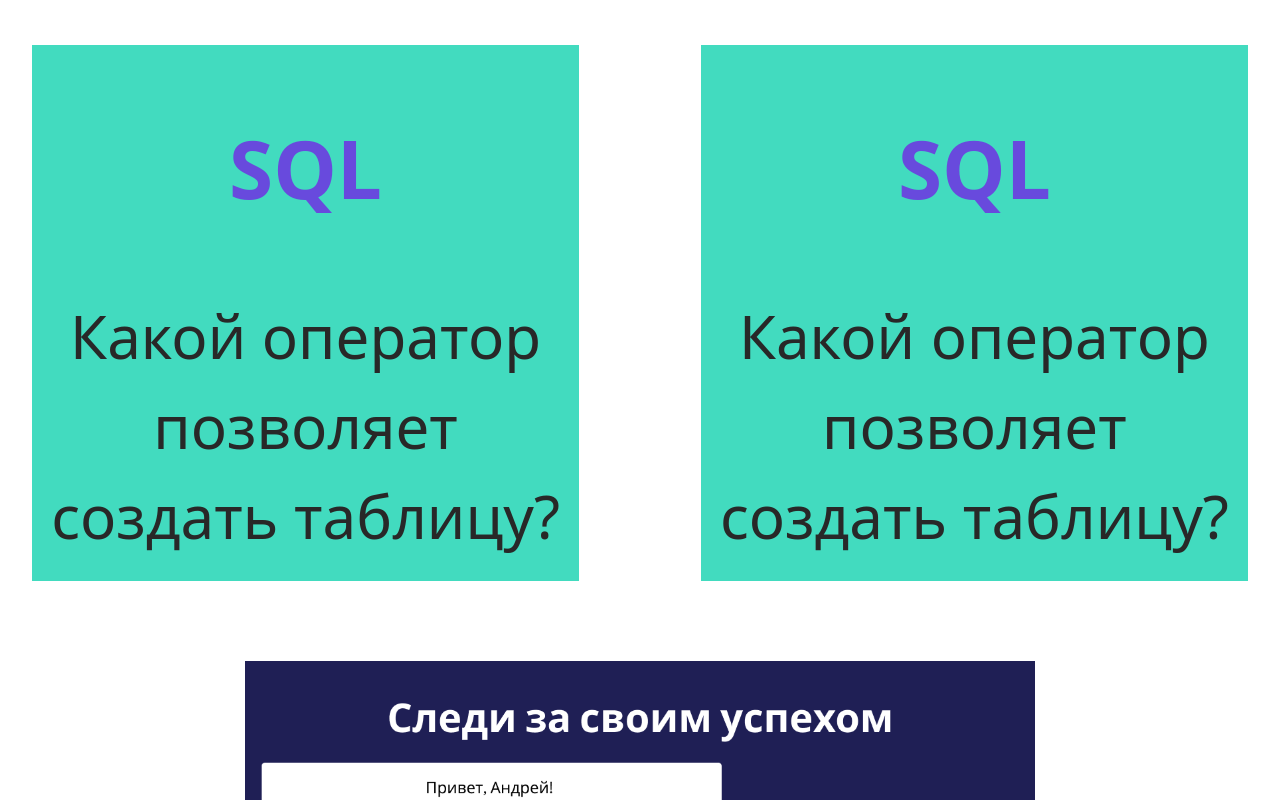
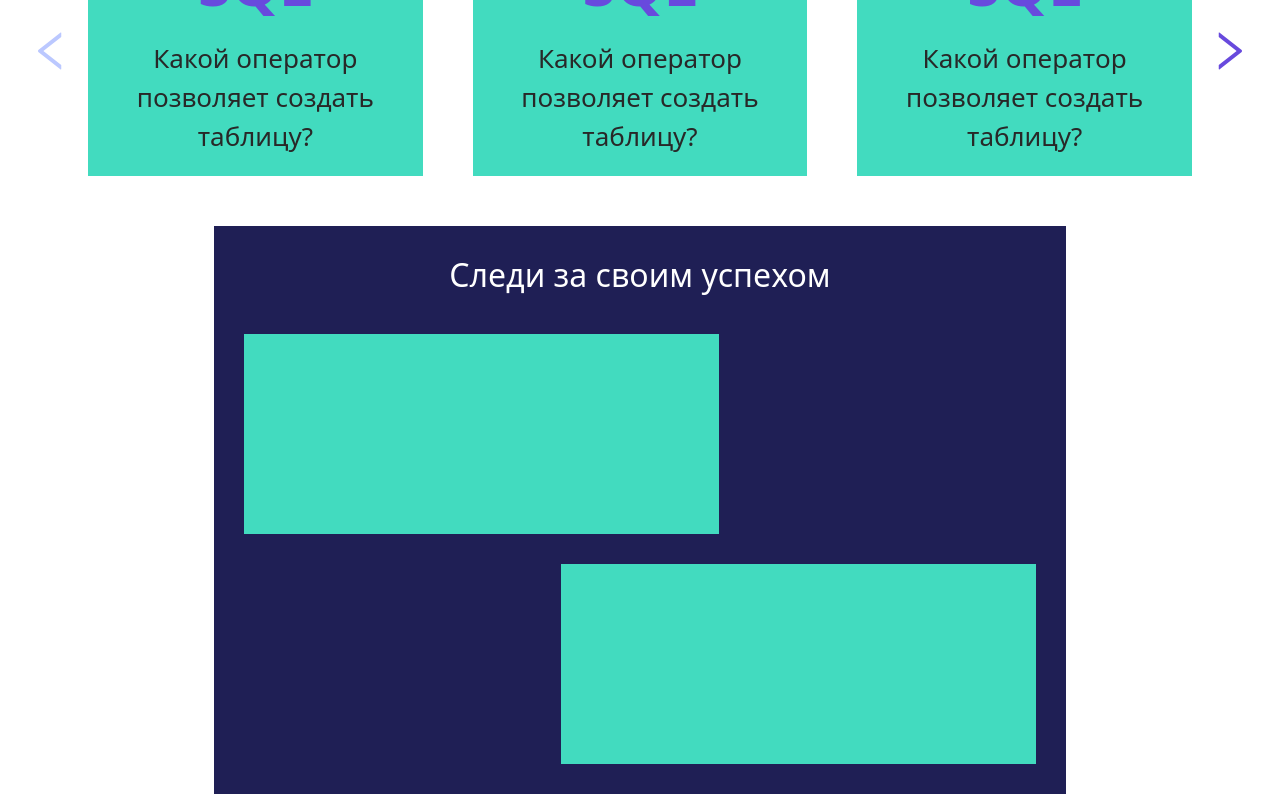
Before and after one commit to Train-lab-intern/frontend_dev, a React (Create React App) app: page / in a window 1280 px wide. Shown: the part 1620-2420 px from the top of the page. Built offline with nearby package versions, Linux system fonts and the light colour scheme; no server answers.

Commit message:
change style main page

```diff
--- a/package.json
+++ b/package.json
@@ -24,6 +24,7 @@
     "react-redux": "^8.1.1",
     "react-router-dom": "^6.14.1",
     "react-scripts": "5.0.1",
+    "swiper": "^11.0.6",
     "typescript": "^4.9.5",
     "web-vitals": "^2.1.4"
   },
--- a/src/pages/Main/MainPage.module.scss
+++ b/src/pages/Main/MainPage.module.scss
@@ -148,43 +148,64 @@
     display: flex;
     flex-direction: column;
     align-items: center;
-    //margin-bottom: 300px;
+    padding: 60px 0 0 0;
 
-    .testMenuList {
+    //.testMenuList {
+    //  display: flex;
+    //  justify-content: space-between;
+    //  margin-bottom: 80px;
+    //
+    //  .item {
+    //    width: 45%;
+    //    display: flex;
+    //    flex-direction: column;
+    //    align-items: center;
+    //    background: $secondary-bg;
+    //
+    //    .title {
+    //      margin: 75px 0;
+    //      font-weight: 700;
+    //      font-size: 80px;
+    //      color: $secondary-dark-title;
+    //    }
+    //
+    //    .text {
+    //      margin-bottom: 20px;
+    //      text-align: center;
+    //      font-weight: 400;
+    //      font-size: 60px;
+    //      color: $primary-dark-text;
+    //    }
+    //  }
+    //}
+
+    .progressBlock {
+      width: 70%;
       display: flex;
-      justify-content: space-between;
-      margin-bottom: 80px;
+      flex-direction: column;
+      margin-top: 50px;
+      padding: 30px;
+      background: $primary-dark-bg;
 
-      .item {
-        width: 45%;
-        display: flex;
-        flex-direction: column;
-        align-items: center;
-        background: $secondary-bg;
-
-        .title {
-          margin: 75px 0;
-          font-weight: 700;
-          font-size: 80px;
-          color: $secondary-dark-title;
-        }
-
-        .text {
-          margin-bottom: 20px;
-          text-align: center;
-          font-weight: 400;
-          font-size: 60px;
-          color: $primary-dark-text;
+      .title {
+        margin: 0 0 40px 0;
+        h2 {
+          font-weight: 500;
+          font-size: 32px;
+          color: $primary-light-title;
         }
       }
-    }
-
-    .testMenuImgContainer {
-      width: 65%;
-      //margin-bottom: 190px;
-
-      img {
-        width: 100%;
+      .item1 {
+        width: 60%;
+        height: 200px;
+        background: #42DBBF;
+        margin-bottom: 30px;
+      }
+      .item2 {
+        width: 60%;
+        height: 200px;
+        background: #42DBBF;
+        align-self: flex-end;
       }
     }
   }
--- a/src/pages/Main/MainPage.tsx
+++ b/src/pages/Main/MainPage.tsx
@@ -18,6 +18,7 @@ import test_menu from '../../assets/img/test_menu.png'
 import {CommonButton} from "../../components/CommonButton/CommonButton";
 import {NavLink} from "react-router-dom";
 import {Path} from "../../constants/path";
+import {Slider} from "./Slider/Slider";
 
 export const MainPage = () => {
 
@@ -127,29 +128,16 @@ export const MainPage = () => {
       <section className={`${styles.sectionLight} ${styles.sectionTestMenu}`}>
         <div className={styles.container}>
           <div className={styles.testMenu}>
-            <div className={styles.title}>
-              <h2>Пробное меню</h2>
-            </div>
-            <div className={styles.testMenuList}>
-              <div className={styles.item}>
-                <h3 className={styles.title}>
-                  SQL
-                </h3>
-                <span className={styles.text}>
-                  Какой оператор позволяет создать таблицу?
-                </span>
+            <Slider />
+            {/*<div className={styles.testMenuImgContainer}>*/}
+            {/*  <img src={test_menu} alt="test menu"/>*/}
+            {/*</div>*/}
+            <div className={styles.progressBlock}>
+              <div className={styles.title}>
+                <h2>Следи за своим успехом</h2>
               </div>
-              <div className={styles.item}>
-                <h3 className={styles.title}>
-                  SQL
-                </h3>
-                <span className={styles.text}>
-                  Какой оператор позволяет создать таблицу?
-                </span>
-              </div>
-            </div>
-            <div className={styles.testMenuImgContainer}>
-              <img src={test_menu} alt="test menu"/>
+              <div className={styles.item1}></div>
+              <div className={styles.item2}></div>
             </div>
             <div className={styles.title}>
               <h2>Устрой прожарку своей карьеры</h2>
```
Also changed, not shown: 1 other file (tests, documents, lock files or other folders).
